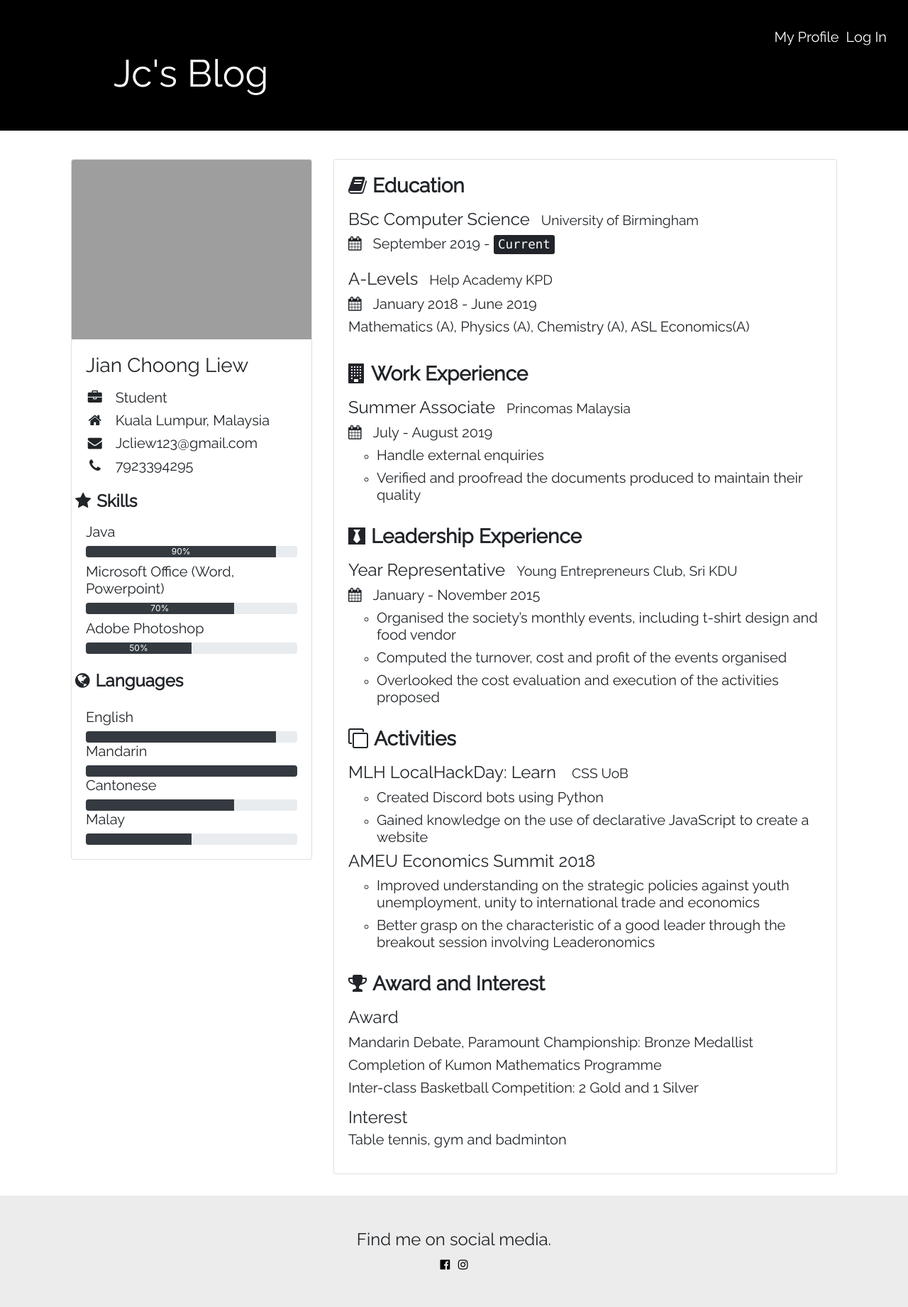
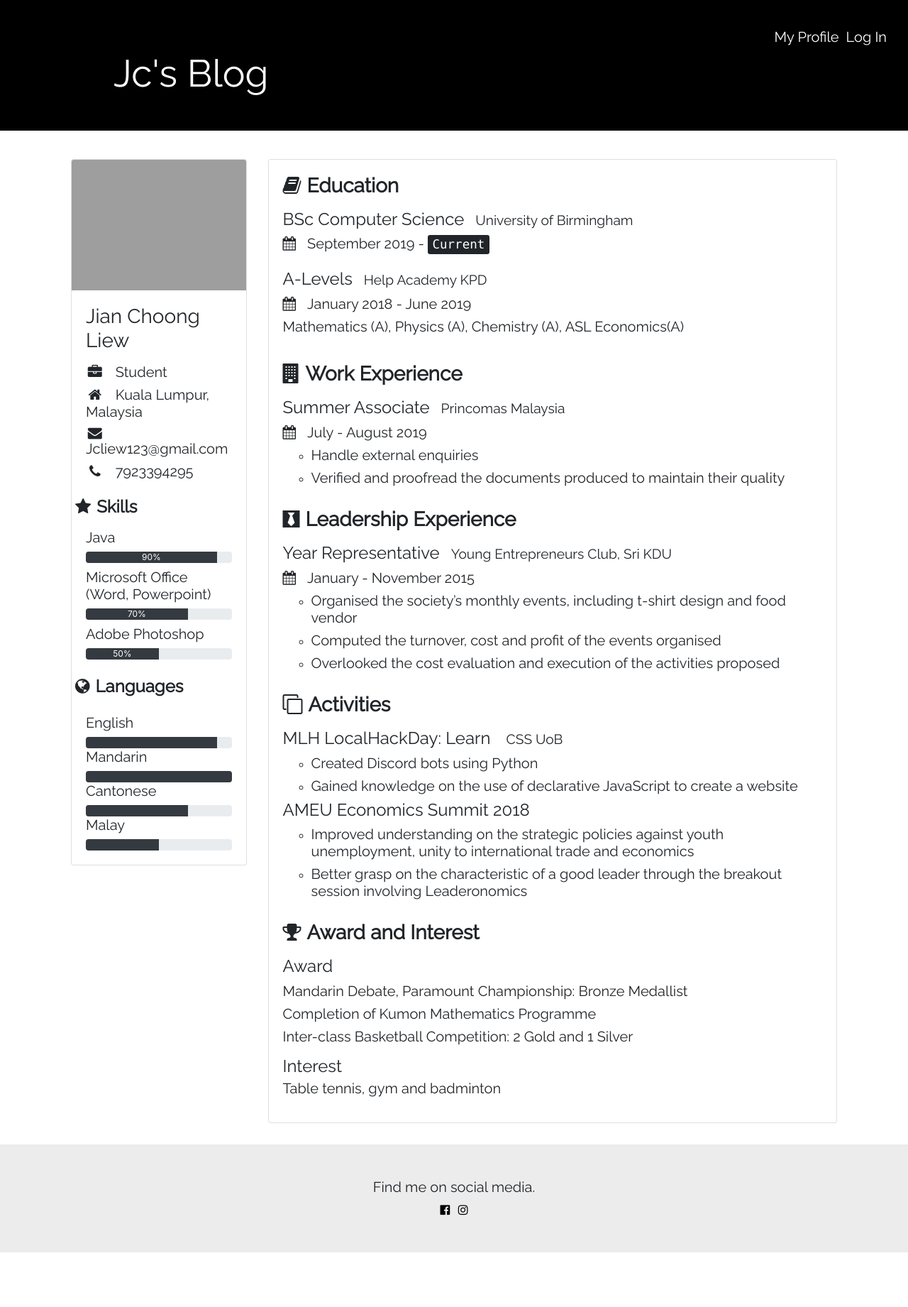
Before and after one commit to jcliew123/my-first-blog, a Django app: page /myself/ in a window 1280 px wide. Shown: the whole page at 71% size. After the commit the page ends 1764 px from the top, so only its background shows below. Run offline with Django 3.2, Linux system fonts and the light colour scheme; some libraries are stand-ins or nearby versions; grey boxes are pictures that could not be loaded.

Commit message:
added path for my image and adjusted the breakpoint for column

```diff
--- a/blog/templates/blog/base.html
+++ b/blog/templates/blog/base.html
@@ -31,14 +31,14 @@
         </div>
 
         <div class="content container">
-            <div class="col-xl">
+            <div class="col">
             {% block content %}
             {% endblock%}
             </div>
         </div>
 
         <footer class="container-fluid">
-            <h4>Find me on social media.</h4>
+            <h5>Find me on social media.</h5>
             <a href="https://www.facebook.com/gildartsliew.choong"><i class="fa fa-facebook-official fa-fw" style="color: black;"></i></a>
             <a href="https://www.instagram.com/jianchoong/"><i class="fa fa-instagram fa-fw" style="color: black;"></i></a>
         </footer>
--- a/blog/templates/blog/myself.html
+++ b/blog/templates/blog/myself.html
@@ -2,9 +2,9 @@
 
 {% block content %}
 <div class="row">
-    <div class="col-sm-4">
-        <div class="card mt-3" style="width: 100%;">
-            <img class="card-img-top" src=".../jc.jpeg" alt="my image">
+    <div class="col-sm-3">
+        <div class="card mt-3">
+            <img class="card-img-top" src="https://i.imgur.com/737cPI5.jpg" alt="my image">
             <div class="card-body">
                 <h3 class="card-title mb-3">Jian Choong Liew</h3>
                 <div class="card-text">
@@ -61,7 +61,7 @@
         </div>
     </div>
 
-    <div class="col-xl">
+    <div class="col-sm-9">
         <div class="card mt-3">
             <div class="card-body">
                 <h3 class="card-title"><i class="fa fa-book mr-2"></i><b>Education</b></h3>
```
